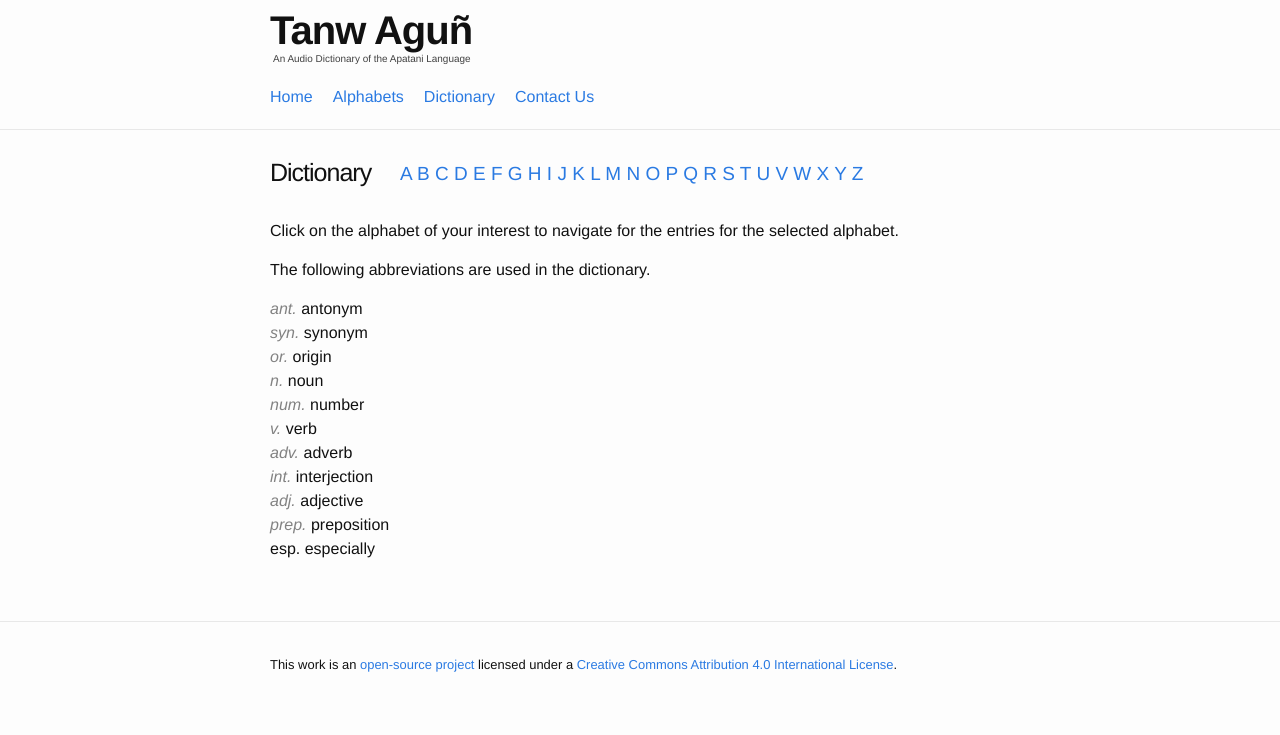
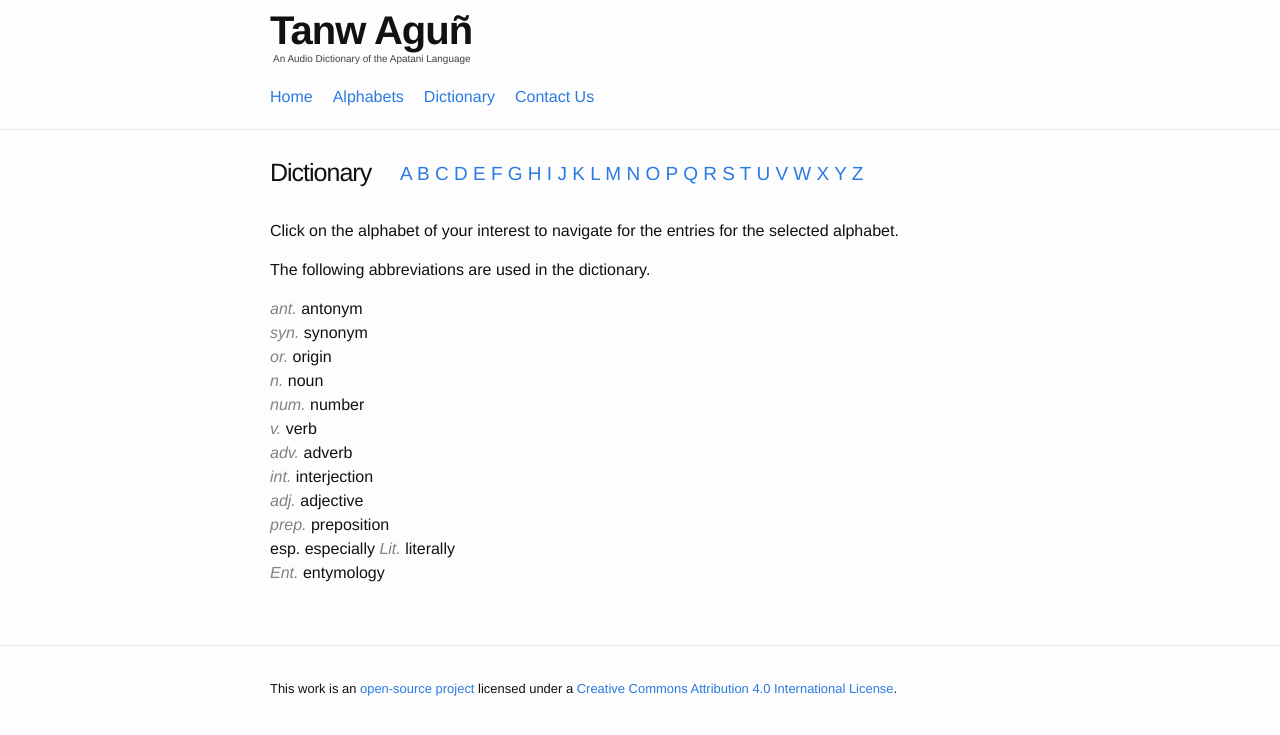
Before and after one commit to hacksparrow/language.apatani.org, a Jekyll site: the page built from dictionary.md, in a window 1280 px wide. Shown: the top 735 px of the page. Built offline with Jekyll 4.4.1, drawn with Linux system fonts in a browser that asks for light colours; nearby versions of some CDN libraries; comment, search, counter and statistics services are not loaded.

Commit message:
Update dictionary.md

```diff
--- a/dictionary.md
+++ b/dictionary.md
@@ -19,3 +19,5 @@ _int._ interjection
 _adj._ adjective
 _prep._ preposition
 esp. especially
+_Lit._ literally
+_Ent._ entymology
```
